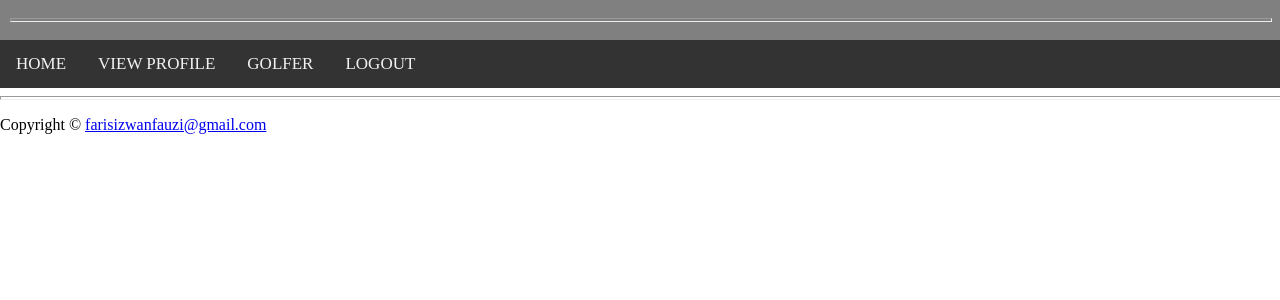
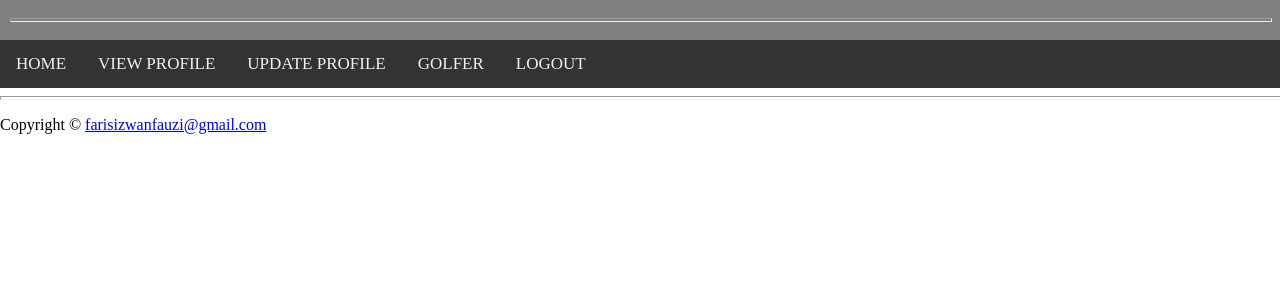
Before and after one commit to Faris37/LAB_WEB, a PHP site: page /mainmenu.php in a window 1280 px wide. Shown: the top 300 px of the page. Run offline with PHP 8.4, Linux system fonts and the light colour scheme; the visitor is signed in with stand-in values (Sample User, id 1); data that the repository does not hold is empty.

Commit message:
Update mainmenu.php

```diff
--- a/mainmenu.php
+++ b/mainmenu.php
@@ -16,8 +16,9 @@
 <nav>
 <a href="mainmenu.php">HOME</a>
 <a href="profile.php">VIEW PROFILE</a>
+<a href="updateProfile.php">UPDATE PROFILE</a>
 <a href="golfer.php">GOLFER</a>
-<a href="index.php">LOGOUT</a>
+<a href="logout.php">LOGOUT</a>
 </nav>
 
 
```
